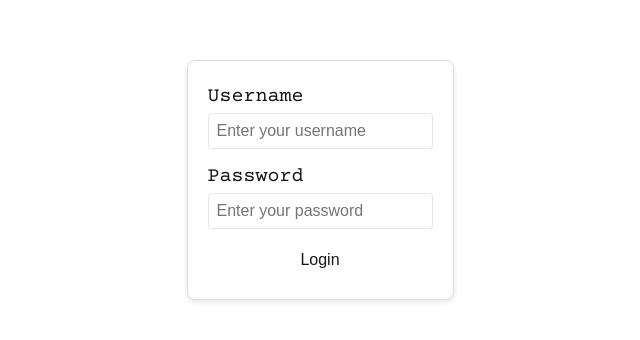
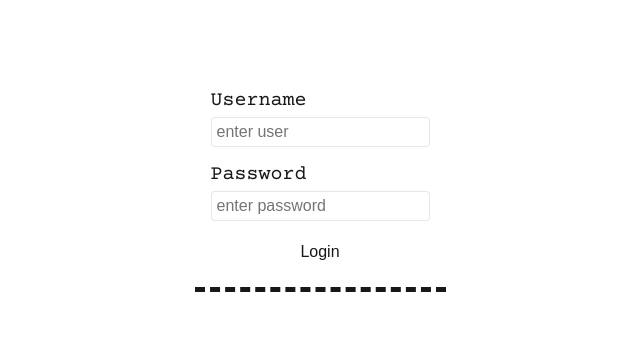
Before and after one commit to pdsabs/plzenjoy, a Vue app: page /login in a window 1280 px wide. Shown: the part 220-560 px from the top of the page, without its empty margins (320-960 px from the left). Built offline with nearby package versions, Linux system fonts and the light colour scheme.

Commit message:
Finish login and error handling, reorg template and script

```diff
--- a/src/assets/base.css
+++ b/src/assets/base.css
@@ -20,6 +20,8 @@
 
     --vt-c-icon-colorful-1: #ff8c42; /* Vibrant orange */
 
+    --vt-c-shadow-light: rgba(0, 0, 0, 0.1);
+
     --vt-c-divider-colorful-1: #00c9a7; /* Aqua green */
     --vt-c-divider-colorful-2: #ff5f7e; /* Vibrant pink */
     --vt-c-divider-light-1: rgba(60, 60, 60, 0.29);
@@ -39,6 +41,7 @@
     --color-background-soft: var(--vt-c-white-soft);
     --color-background-mute: var(--vt-c-white-mute);
 
+    --color-shadow: var(--vt-c-shadow-light);
     --color-border: var(--vt-c-divider-light-2);
     --color-border-hover: var(--vt-c-divider-light-1);
 
--- a/src/assets/main.css
+++ b/src/assets/main.css
@@ -43,17 +43,26 @@ a:hover {
   color: var(--color-text);
 }
 .item-card p {
-  text-align: left; /* Aligns text to the left */
-  width: 100%; /* Ensures it spans the full width of the card */
-  margin-top: 8px; /* Adds spacing between iframe and text */
+  text-align: left;
+  width: 100%;
+  margin-top: 8px;
 }
 .item-card textarea {
   width: 100%;
   max-width: 100%;
   padding: 5px;
   box-sizing: border-box;
+  border-radius: 4px;
+  border: 1px solid var(--color-border);
+  min-height: 2em;
   resize: vertical;
 }
+.item-card textarea:focus {
+  outline: none;
+  border-color: var(--color-border);
+  box-shadow: 0 0 4px var(--color-shadow);
+}
+
 .item-card > form {
   width: 100%;
 }
@@ -65,7 +74,15 @@ a:hover {
   display: block;
   width: 100%;
   padding: 5px;
+  border-radius: 4px;
   box-sizing: border-box;
+  border: 1px solid var(--color-border);
+  font-size: 16px;
+}
+.form-group input:focus {
+  outline: none;
+  border-color: var(--color-border);
+  box-shadow: 0 0 4px var(--color-shadow);
 }
 
 .login-button {
@@ -73,7 +90,7 @@ a:hover {
   padding: 10px;
   font-size: 16px;
   color: var(--color-text);
-  background-color: var(--color-background);
+  background-color: var(--color-background-mute);
   border: none;
   border-radius: 4px;
   cursor: pointer;
@@ -81,12 +98,12 @@ a:hover {
 }
 
 .login-button:disabled {
-  background-color: #ff0000;
+  background-color: var(--color-background);
   cursor: not-allowed;
 }
 
 .login-button:hover:not(:disabled) {
-  background-color: var(--color-background-mute);
+  background-color: var(--color-background-soft);
 }
 
 @media (min-width: 1024px) {
--- a/src/components/MusicItem.vue
+++ b/src/components/MusicItem.vue
@@ -1,14 +1,3 @@
-<template>
-  <div class="item-card">
-    <iframe
-      :src="spotifyUrl"
-      allow="clipboard-write; encrypted-media; fullscreen; picture-in-picture"
-      loading="lazy"
-    ></iframe>
-    <p>{{ content }}</p>
-  </div>
-</template>
-
 <script setup>
 defineProps({
   spotifyUrl: {
@@ -22,13 +11,24 @@ defineProps({
 })
 </script>
 
+<template>
+  <div class="item-card">
+    <iframe
+      :src="spotifyUrl"
+      allow="clipboard-write; encrypted-media; fullscreen; picture-in-picture"
+      loading="lazy"
+    ></iframe>
+    <p>{{ content }}</p>
+  </div>
+</template>
+
 <style scoped>
 iframe {
   width: 100%;
   height: 152px;
   border: 0;
   border-radius: 12px;
-  box-shadow: 0 2px 5px rgba(0, 0, 0, 0.1);
+  box-shadow: 0 2px 5px var(--color-shadow);
   margin-bottom: 8px;
 }
 </style>
--- a/src/components/PlzEnjoy.vue
+++ b/src/components/PlzEnjoy.vue
@@ -1,9 +1,3 @@
-<template>
-  <div class="center-center-flex">
-    <p class="text-typewriter anim-typewriter">plz enjoy.</p>
-  </div>
-</template>
-
 <script setup>
 import { onMounted } from 'vue'
 
@@ -11,6 +5,12 @@ onMounted(() => {
   const element = document.querySelector('.anim-typewriter')
 })
 </script>
+
+<template>
+  <div class="center-center-flex">
+    <p class="text-typewriter anim-typewriter">plz enjoy.</p>
+  </div>
+</template>
 
 <style scoped>
 .text-typewriter {
--- a/src/components/SubmitMusic.vue
+++ b/src/components/SubmitMusic.vue
@@ -37,7 +37,7 @@ const handleSubmit = async () => {
           ></textarea>
         </label>
       </div>
-      <button type="submit" class="login-button">Submit Music</button>
+      <button type="submit" class="login-button" :disabled="!spotifyUrl">Submit Music</button>
     </form>
   </div>
 </template>
--- a/src/components/SubmitWriting.vue
+++ b/src/components/SubmitWriting.vue
@@ -37,7 +37,9 @@ const handleSubmit = async () => {
           ></textarea>
         </label>
       </div>
-      <button type="submit" class="login-button">Submit Writing</button>
+      <button type="submit" class="login-button" :disabled="!title || !content">
+        Submit Writing
+      </button>
     </form>
   </div>
 </template>
--- a/src/components/WritingItem.vue
+++ b/src/components/WritingItem.vue
@@ -1,10 +1,3 @@
-<template>
-  <div class="item-card">
-    <h3>{{ title }}</h3>
-    <p>{{ content }}</p>
-  </div>
-</template>
-
 <script setup>
 defineProps({
   title: {
@@ -18,4 +11,11 @@ defineProps({
 })
 </script>
 
+<template>
+  <div class="item-card">
+    <h3>{{ title }}</h3>
+    <p>{{ content }}</p>
+  </div>
+</template>
+
 <style scoped></style>
--- a/src/components/WritingList.vue
+++ b/src/components/WritingList.vue
@@ -1,17 +1,3 @@
-<template>
-  <div class="item-list">
-    <PlzEnjoy v-if="isLoading" />
-    <WritingItem
-      v-else-if="writing.length"
-      v-for="item in writing"
-      :key="item.id"
-      :title="item.title"
-      :content="item.content"
-    />
-    <h3 v-else>No writings exist.</h3>
-  </div>
-</template>
-
 <script setup>
 import { ref, onMounted } from 'vue'
 import axios from '@/services/axios'
@@ -42,4 +28,18 @@ onMounted(async () => {
 })
 </script>
 
+<template>
+  <div class="item-list">
+    <PlzEnjoy v-if="isLoading" />
+    <WritingItem
+      v-else-if="writing.length"
+      v-for="item in writing"
+      :key="item.id"
+      :title="item.title"
+      :content="item.content"
+    />
+    <h3 v-else>No writings exist.</h3>
+  </div>
+</template>
+
 <style scoped></style>
--- a/src/views/LoginView.vue
+++ b/src/views/LoginView.vue
@@ -1,5 +1,42 @@
+<script setup>
+import { ref } from 'vue'
+import axios from '@/services/axios'
+
+const username = ref('')
+const password = ref('')
+const errorMessage = ref(null)
+
+const handleLogin = async () => {
+  errorMessage.value = null
+
+  try {
+    const response = await axios.post('/login', {
+      username: username.value,
+      password: password.value,
+    })
+
+    if (response.status === 200 && response.data.token) {
+      localStorage.setItem('authToken', response.data.token)
+      window.location.href = '/submit'
+    }
+  } catch (error) {
+    if (error.response) {
+      if (error.response.status === 401) {
+        errorMessage.value = 'Invalid credentials.'
+      } else {
+        errorMessage.value = `Error: ${error.response.status} - ${error.response.data.message || 'An error occurred.'}`
+      }
+    } else if (error.request) {
+      errorMessage.value = 'Network error. Please check your connection.'
+    } else {
+      errorMessage.value = `Unexpected error: ${error.message}`
+    }
+  }
+}
+</script>
+
 <template>
-  <div class="login-view">
+  <div class="item-card">
     <form @submit.prevent="handleLogin">
       <div class="form-group">
         <label for="username">Username</label>
@@ -8,7 +45,7 @@
           type="text"
           id="username"
           v-model="username"
-          placeholder="Enter your username"
+          placeholder="enter user"
           required
         />
       </div>
@@ -20,79 +57,19 @@
           type="password"
           id="password"
           v-model="password"
-          placeholder="Enter your password"
+          placeholder="enter password"
           required
         />
       </div>
 
-      <button type="submit" class="login-button" :disabled="isLoading">
-        {{ isLoading ? 'Logging in...' : 'Login' }}
-      </button>
+      <button type="submit" class="login-button" :disabled="!username || !password">Login</button>
 
       <p v-if="errorMessage" class="error-message">{{ errorMessage }}</p>
     </form>
   </div>
 </template>
 
-<script setup>
-import { ref } from 'vue'
-import axios from '@/services/axios'
-
-const username = ref('')
-const password = ref('')
-const errorMessage = ref(null)
-const isLoading = ref(false)
-
-const handleLogin = async () => {
-  errorMessage.value = null
-  isLoading.value = true
-
-  try {
-    const response = await axios.post('/login', {
-      username: username.value,
-      password: password.value,
-    })
-
-    if (response.status === 200 && response.data.token) {
-      localStorage.setItem('authToken', response.data.token)
-      window.location.href = '/submit'
-    } else {
-      throw new Error('Invalid credentials')
-    }
-  } catch (error) {
-    errorMessage.value = 'Username or password is incorrect.'
-    console.error('Login error:', error)
-  } finally {
-    isLoading.value = false
-  }
-}
-</script>
-
 <style scoped>
-.login-view {
-  max-width: 400px;
-  margin: 0 auto;
-  padding: 20px;
-  border: 1px solid #ddd;
-  border-radius: 8px;
-  box-shadow: 0 2px 5px rgba(0, 0, 0, 0.1);
-  background-color: #fff;
-}
-
-input {
-  width: 100%;
-  padding: 8px;
-  font-size: 16px;
-  border: 1px solid var(--color-border);
-  border-radius: 4px;
-}
-
-input:focus {
-  outline: none;
-  border-color: var(--color-border);
-  box-shadow: 0 0 4px rgba(74, 144, 226, 0.5);
-}
-
 .error-message {
   margin-top: 16px;
   color: red;
```
Also changed, not shown: src/views/MusicView.vue (+4 -4 lines), src/views/WritingView.vue (+4 -4 lines).
